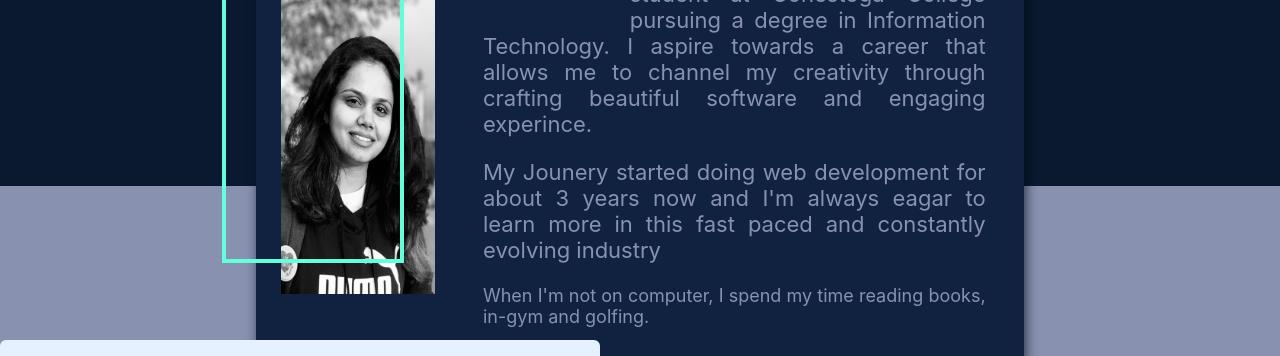
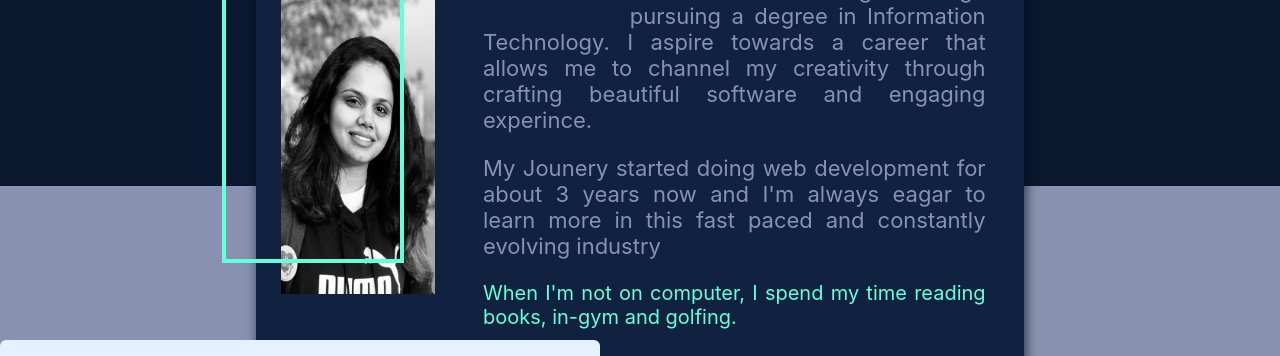
Before and after one commit to PallakSoni/Portfolio-Page---Palak, a plain HTML site: page index.html in a window 1280 px wide. Shown: the part 567-923 px from the top of the page. Drawn offline with Linux system fonts and the light colour scheme.

Commit message:
Update style.css

```diff
--- a/style.css
+++ b/style.css
@@ -162,8 +162,8 @@ nav ul li a{
 .about-text-container p:nth-child(4){
     font-family: -apple-system, BlinkMacSystemFont, 'Segoe UI', Roboto, Oxygen, Ubuntu, Cantarell, 'Open Sans', 'Helvetica Neue', sans-serif;
     font-weight: 400;
-    font-size: 18px;
-    color: #8892b0;
+    font-size: 20px;
+     color: #64ffda;
 
 }
 
@@ -187,7 +187,7 @@ nav ul li a{
     font-family: -apple-system, BlinkMacSystemFont, 'Segoe UI', Roboto, Oxygen, Ubuntu, Cantarell, 'Open Sans', 'Helvetica Neue', sans-serif;
     font-weight:500;
     font-size: 32px;
-    color: #0a192f;
+    color: #ccd6f6;
     float: right;
    padding-top: 7%;
    margin-right: 25%;
```
